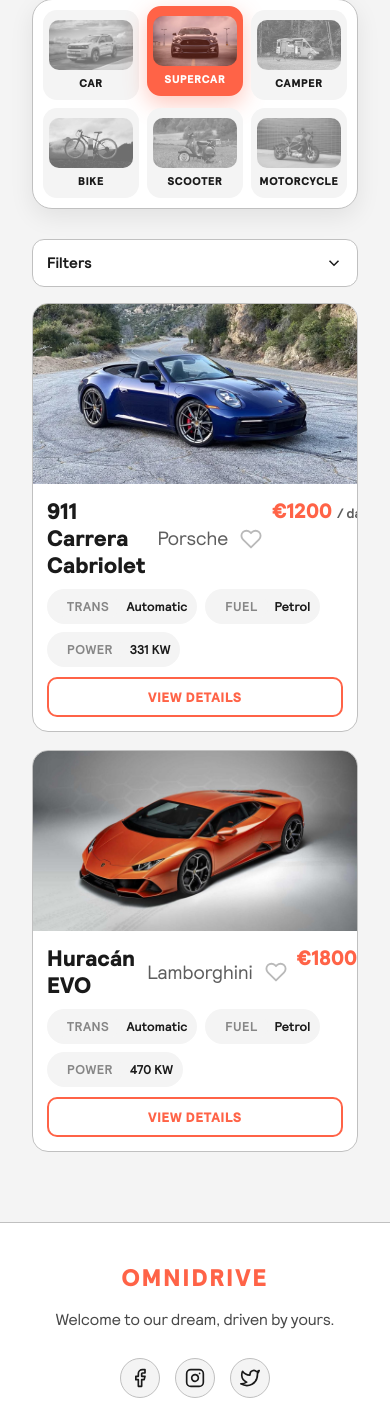
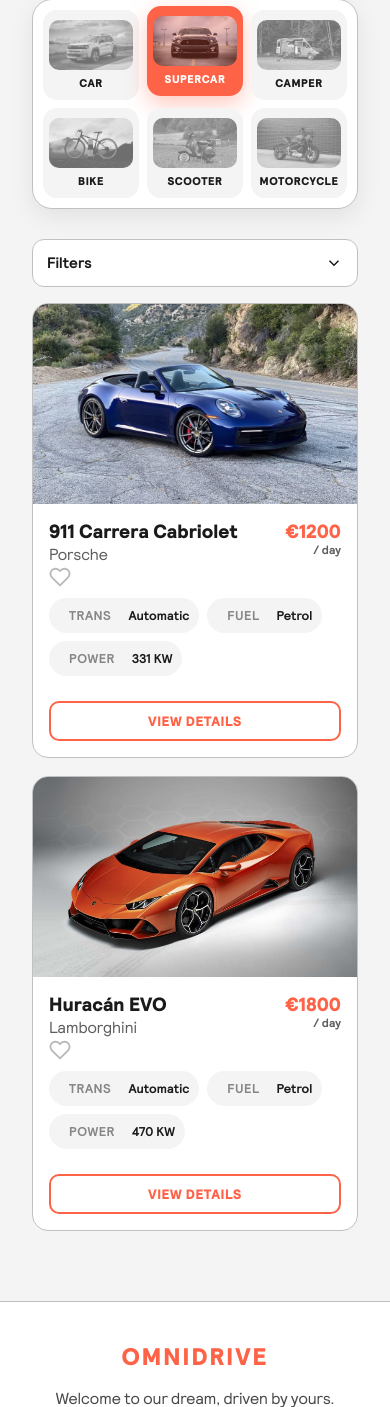
Before and after one commit to aleeessio/progetto-esame-web, a Flask app: page /search?type=supercar in a window 390 px wide. Shown: the part 118-1525 px from the top of the page. Run offline with Flask 3, Linux system fonts and the light colour scheme; data comes from the database, SQL or seed files in the repository.

Commit message:
[RESPONSIVE] Minor changes in search.html, fixed some little appearance issues

```diff
--- a/static/css/search.css
+++ b/static/css/search.css
@@ -571,24 +571,44 @@
 
     .card-img {
         width: 100%;
-        height: 180px;
+        height: 200px;
     }
 
     .card-body {
-        padding: 14px;
+        padding: 16px;
     }
 
-    .card-title {
+    .card-top {
+        flex-direction: row;
+        align-items: flex-start;
+        justify-content: space-between;
+        gap: 10px;
+    }
+
+    .card-title-group {
+        flex-direction: column;
+        align-items: flex-start;
+        gap: 2px;
+    }
+
+    .vehicle-model {
         font-size: 1.2rem;
     }
 
     .card-price {
-        font-size: 1.3rem;
+        font-size: 1.2rem;
+        flex-shrink: 0;
+    }
+
+    .card-price span {
+        display: block;
+        font-size: 0.75rem;
     }
 
     .btn-rent {
         align-self: stretch;
         text-align: center;
+        margin-top: 15px;
     }
 
     .vehicle-card:hover {
```
